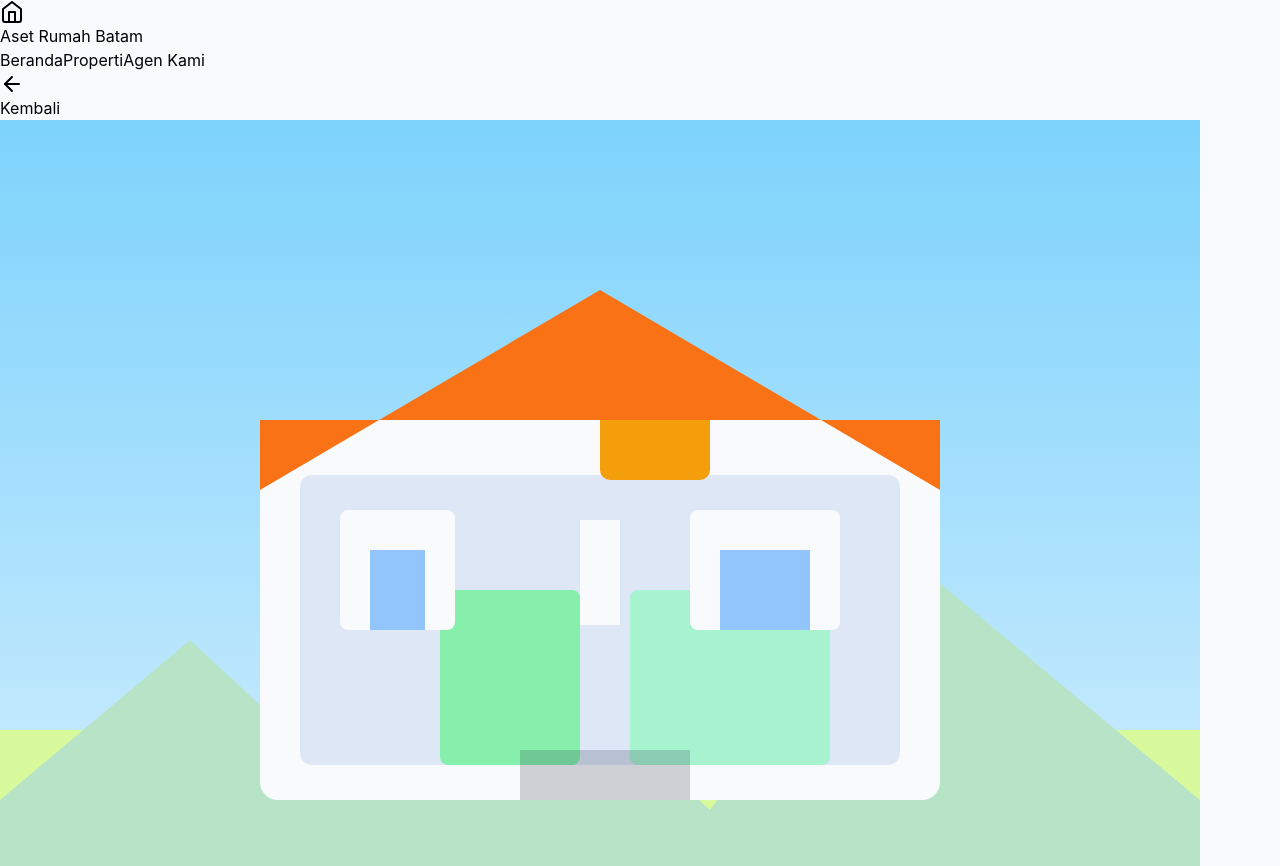
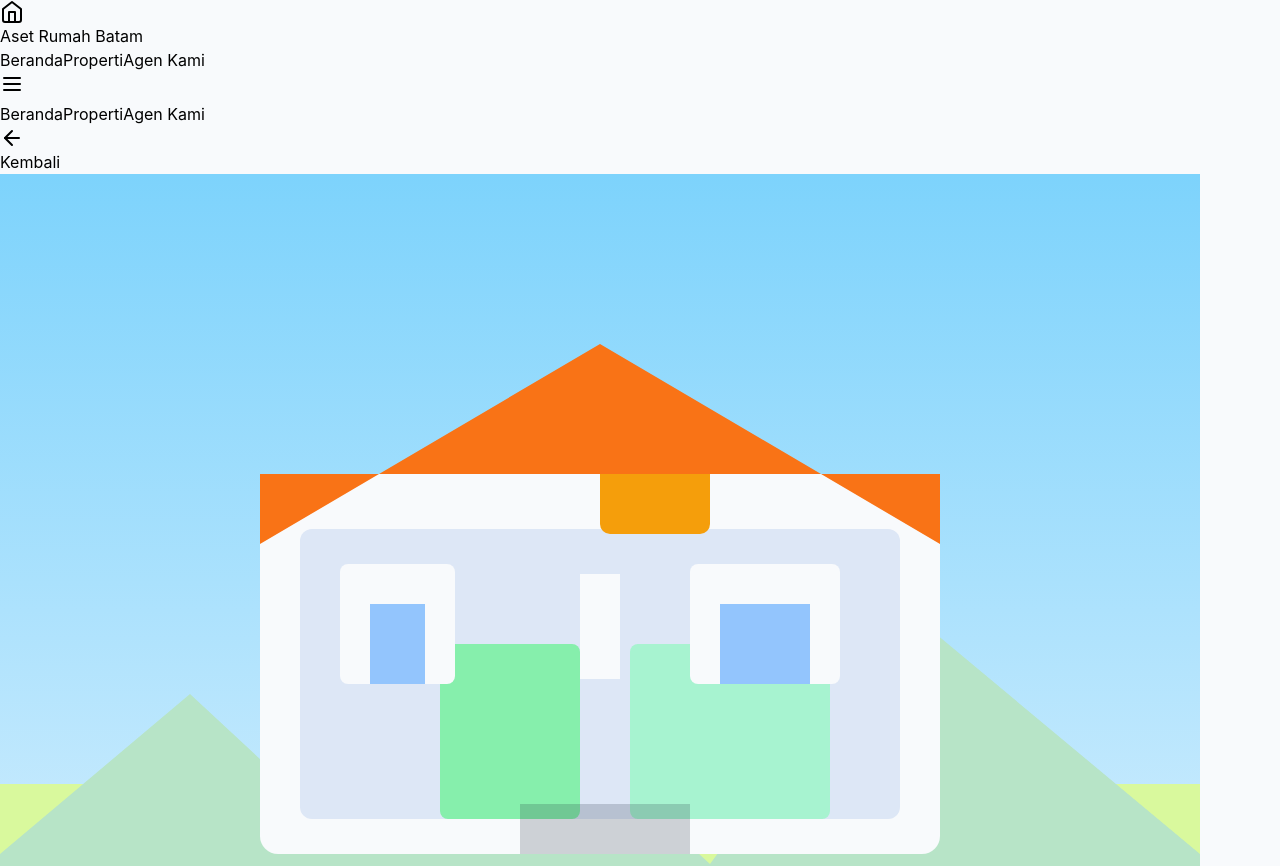
Before and after one commit to franssaut/asetrumahbatam, a React (Vite) app: page /property/1 in a window 1280 px wide. Shown: the top 866 px of the page. Built offline with nearby package versions, Linux system fonts and the light colour scheme.

Commit message:
link update

```diff
--- a/src/App.jsx
+++ b/src/App.jsx
@@ -1,5 +1,5 @@
 import React from 'react';
-import { Home } from 'lucide-react';
+import { Home, Menu, X } from 'lucide-react';
 import { BrowserRouter, Link, Route, Routes } from 'react-router-dom';
 import House from './components/House';
 import Detail from './components/Detail';
@@ -33,21 +33,46 @@ const HomePage = () => (
 );
 
 const App = () => {
+  const [isMenuOpen, setIsMenuOpen] = React.useState(false);
+
   return (
     <BrowserRouter>
       <div className="min-h-screen font-sans">
         <nav className="bg-white shadow-md fixed w-full z-10 top-0">
           <div className="max-w-7xl mx-auto px-4 sm:px-6 lg:px-8">
             <div className="flex justify-between h-20">
-              <Link to="/" className="flex items-center">
-                <Home className="h-8 w-8 text-teal-600" />
-                <span className="ml-2 text-2xl font-bold text-gray-900">Aset Rumah Batam</span>
+              <Link to="/" className="flex items-center" onClick={() => setIsMenuOpen(false)}>
+                <Home className="h-7 w-7 text-teal-600 sm:h-8 sm:w-8" />
+                <span className="ml-2 text-lg font-bold text-gray-900 sm:text-2xl">Aset Rumah Batam</span>
               </Link>
               <div className="hidden md:flex items-center space-x-8">
                 <Link to="/" className="text-gray-600 hover:text-teal-600 font-medium">Beranda</Link>
                 <a href="/#properti" className="text-gray-600 hover:text-teal-600 font-medium">Properti</a>
                 <a href="/#agen" className="text-gray-600 hover:text-teal-600 font-medium">Agen Kami</a>
               </div>
+              <button
+                type="button"
+                className="inline-flex h-10 w-10 items-center justify-center rounded-md text-gray-700 hover:bg-gray-100 md:hidden"
+                aria-label={isMenuOpen ? 'Tutup menu navigasi' : 'Buka menu navigasi'}
+                aria-expanded={isMenuOpen}
+                aria-controls="mobile-navigation"
+                onClick={() => setIsMenuOpen((open) => !open)}
+              >
+                {isMenuOpen ? <X className="h-5 w-5" /> : <Menu className="h-5 w-5" />}
+              </button>
+            </div>
+          </div>
+          <div id="mobile-navigation" className={`${isMenuOpen ? 'block' : 'hidden'} border-t border-gray-100 bg-white md:hidden`}>
+            <div className="mx-auto flex max-w-7xl flex-col px-4 py-2 sm:px-6">
+              <Link to="/" className="py-3 font-medium text-gray-700 hover:text-teal-600" onClick={() => setIsMenuOpen(false)}>
+                Beranda
+              </Link>
+              <a href="/#properti" className="py-3 font-medium text-gray-700 hover:text-teal-600" onClick={() => setIsMenuOpen(false)}>
+                Properti
+              </a>
+              <a href="/#agen" className="py-3 font-medium text-gray-700 hover:text-teal-600" onClick={() => setIsMenuOpen(false)}>
+                Agen Kami
+              </a>
             </div>
           </div>
         </nav>
--- a/src/components/PropertyDetailPage.jsx
+++ b/src/components/PropertyDetailPage.jsx
@@ -1,5 +1,5 @@
 import React from 'react';
-import { ArrowLeft, Bath, BedDouble, Check, Copy, MapPin, Ruler } from 'lucide-react';
+import { ArrowLeft, Bath, BedDouble, MapPin, Ruler } from 'lucide-react';
 import { Link, useParams } from 'react-router-dom';
 import { properties } from '../data';
 import { formatRupiah } from '../format';
@@ -9,13 +9,6 @@ const PropertyDetailPage = () => {
   const property = properties.find((item) => item.id === Number(id));
   const gallery = property?.gallery?.length ? property.gallery : [property?.image].filter(Boolean);
   const [selectedImage, setSelectedImage] = React.useState(gallery[0] || '');
-  const [linkCopied, setLinkCopied] = React.useState(false);
-
-  const copyPropertyLink = async () => {
-    await navigator.clipboard.writeText(window.location.href);
-    setLinkCopied(true);
-    window.setTimeout(() => setLinkCopied(false), 2000);
-  };
 
   React.useEffect(() => {
     if (gallery.length) {
@@ -130,14 +123,6 @@ const PropertyDetailPage = () => {
               >
                 Lihat Properti Lain
               </Link>
-              <button
-                type="button"
-                onClick={copyPropertyLink}
-                className="inline-flex items-center gap-2 rounded-lg border border-gray-200 px-5 py-3 font-medium text-gray-700 transition hover:border-teal-500 hover:text-teal-600"
-              >
-                {linkCopied ? <Check className="h-4 w-4" /> : <Copy className="h-4 w-4" />}
-                {linkCopied ? 'Link Tersalin' : 'Salin Link'}
-              </button>
             </div>
           </div>
         </div>
```
